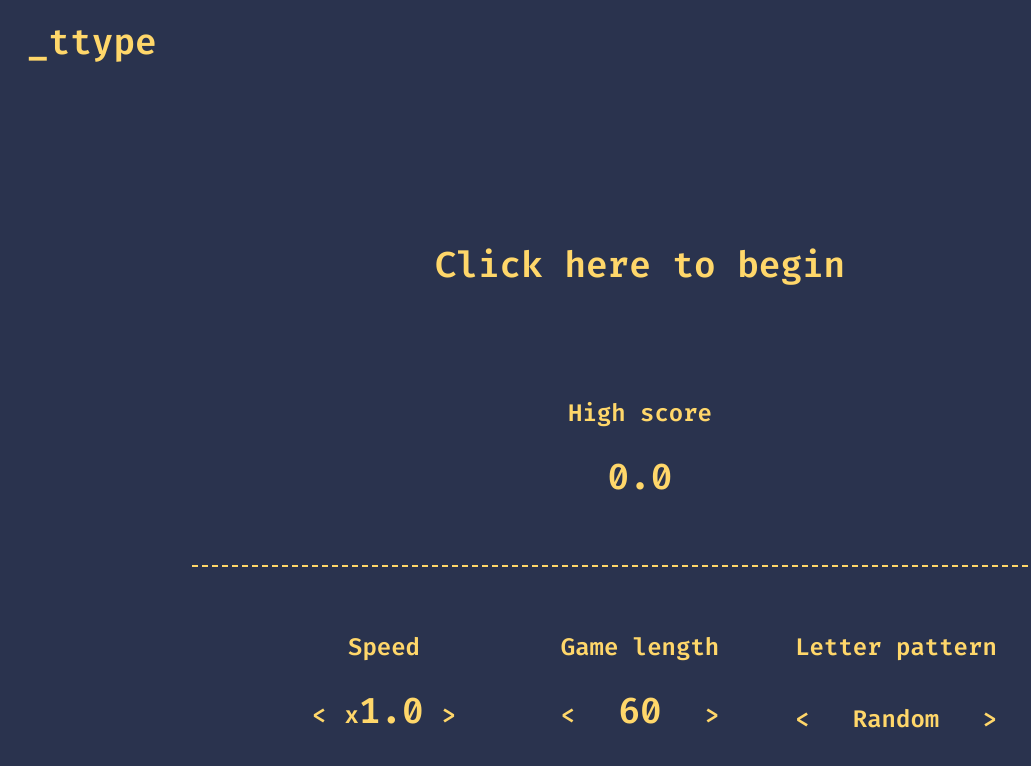
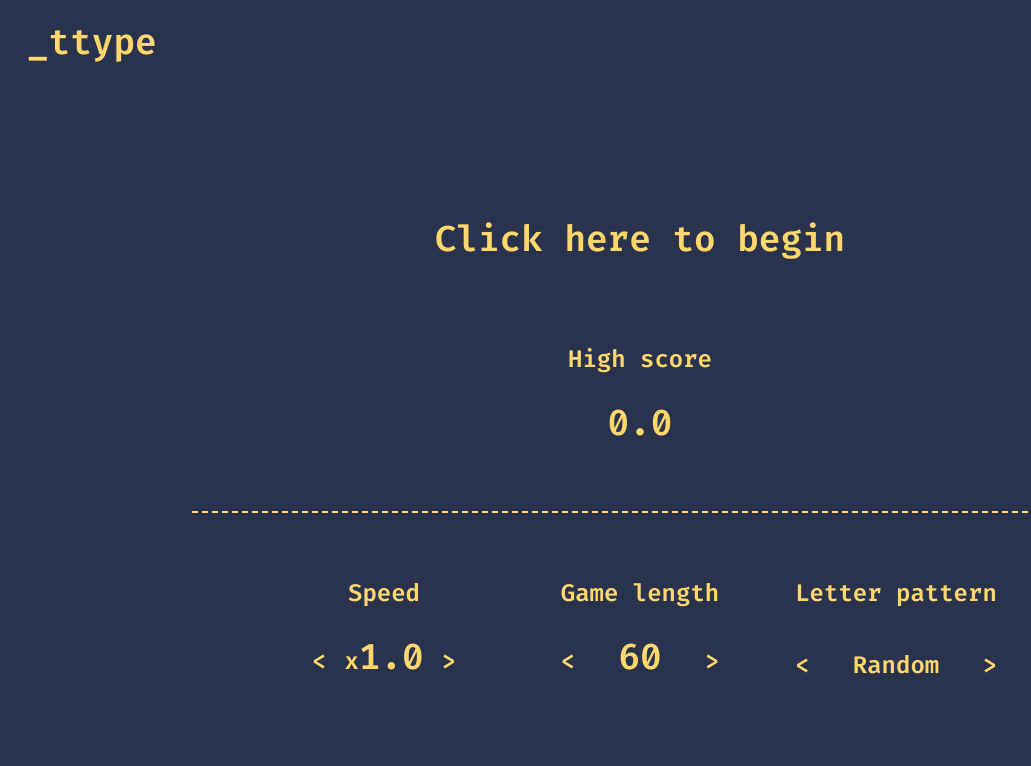
Before and after one commit to sam-peach/KaType, a React (Create React App) app: page / in a window 1280 px wide. Shown: the top 766 px of the page, without its empty margins (0-1031 px from the left). Built offline with nearby package versions, Linux system fonts and the light colour scheme.

Commit message:
Better spacing

```diff
--- a/src/components/StartScreen.tsx
+++ b/src/components/StartScreen.tsx
@@ -7,7 +7,7 @@ const style = (shouldFade: boolean): {} => {
     flexWrap: "wrap",
     justifyContent: "center",
     flex: "0 0 75%",
-    paddingTop: "30vh",
+    paddingTop: "20vh",
   };
 
   const fade = shouldFade
@@ -52,7 +52,7 @@ const StartScreen = ({
       <div
         id="start-screen"
         onClick={() => setClicked(true)}
-        style={{ marginBottom: "3em", fontSize: "36px" }}
+        style={{ marginBottom: "10vh", fontSize: "36px" }}
       >
         Click here to begin
       </div>
--- a/src/components/TempoType.tsx
+++ b/src/components/TempoType.tsx
@@ -8,7 +8,6 @@ const BASE_BPM = 120;
 
 const containerStyle: {} = {
   display: "flex",
-  justifySelf: "center",
   flexWrap: "wrap",
   justifyContent: "center",
 };
```
